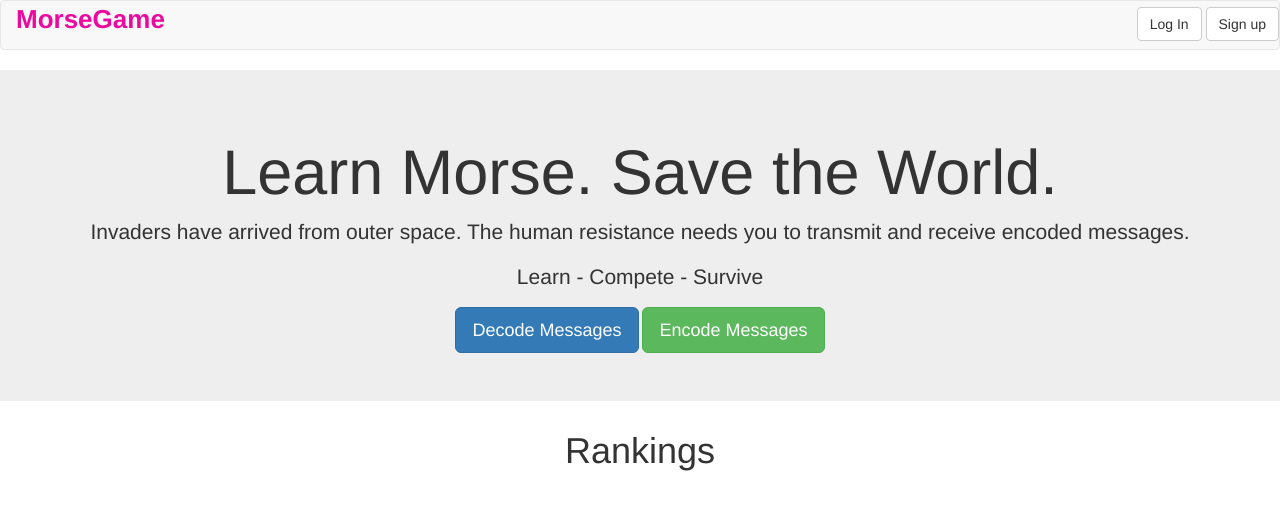
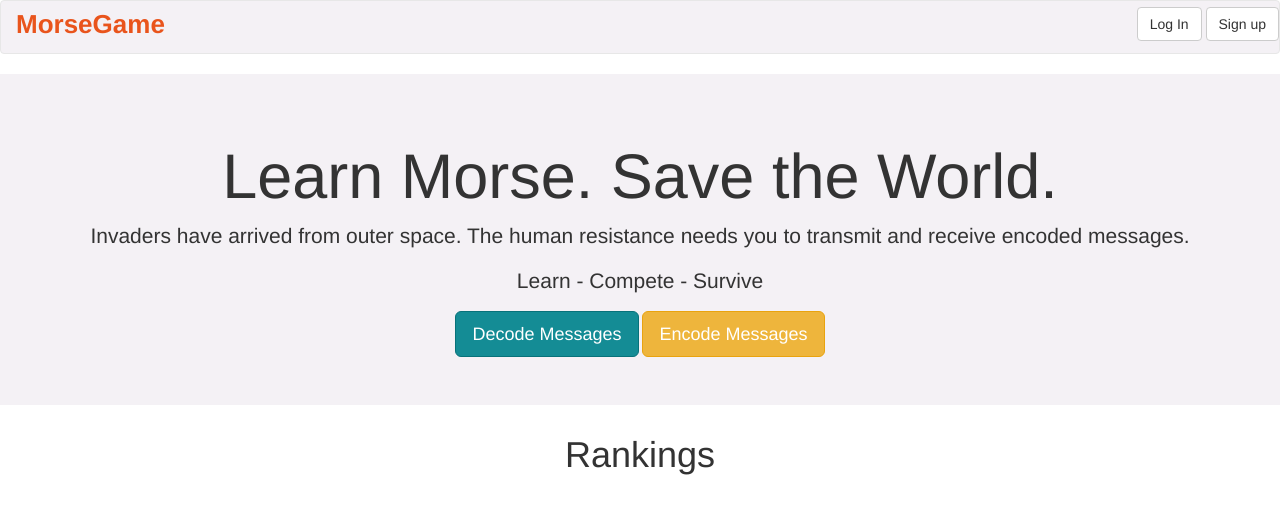
Before and after one commit to jmarkina/MorseGame, a plain HTML site: page index.html in a window 1280 px wide. Drawn offline with Linux system fonts and the light colour scheme; a script that the page names is missing.

Commit message:
new color cheme

```diff
--- a/css/main.css
+++ b/css/main.css
@@ -1,5 +1,23 @@
+h1 {
+	color: #0b6a65;
+}
+
 .container {
 	text-align: center;
+}
+.jumbotron.bg-color {
+	background-color: #f4f1f5;
+}
+.navbar.navbar-default.bg-color {
+	background-color: #f4f1f5;
+}
+.btn.btn-primary.btn-lg.btn-color {
+	background-color: #148c95;
+	border-color: #08727a;
+}
+.btn.btn-success.btn-lg.btn-color {
+	background-color: #eeb53c;
+	border-color: #e9a30e;
 }
 .leaders {
 	width: 100%;
@@ -11,11 +29,18 @@
 	text-align: center;
 }
 .sitename {
+	margin-top: 5px;
 	display: inline-block;
 	font-size: 26px;
 	font-weight: bold;
-	color: #EB0AA0;
+	color: #e9541c;
 }
 .navbar-right {
 	margin-top: 6px;
 }
+.log-in {
+	background-color: #eeb53c;
+}
+.sign-up {
+	background-color: #148c95;
+}
--- a/index.html
+++ b/index.html
@@ -11,7 +11,7 @@
 </head>
 <body>
 	<header>
-		<nav class="navbar navbar-default">
+		<nav class="navbar navbar-default bg-color">
 			<div class="container-fluid">
 			<p class="sitename">MorseGame</p>
 			<div class="navbar-right">
@@ -20,14 +20,13 @@
 			</div>
 			</div>
 		</nav>
-	<div class="jumbotron">
+	<div class="jumbotron bg-color">
 		<div class="container">
 		<h1>Learn Morse. Save the World.</h1>
 		<p>Invaders have arrived from outer space. The human resistance needs you to transmit and receive encoded messages.</p>
 		<p>Learn - Compete - Survive</p>
-		<button type="button" class="btn btn-primary btn-lg">Decode Messages</button>
-  		<button type="button" class="btn btn-success btn-lg">Encode Messages</button>
-		</div>
+		<button type="button" class="btn btn-primary btn-lg btn-color">Decode Messages</button>
+  		<button type="button" class="btn btn-success btn-lg btn-color">Encode Messages</button>
 	</div>
 	</header>
 	<section class="leaderboard">
```
